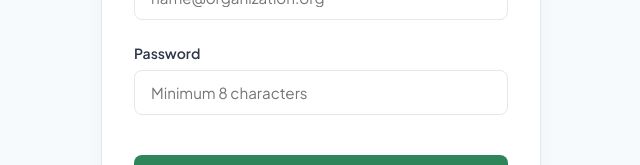
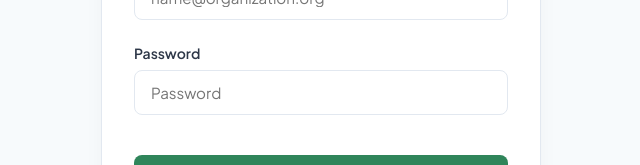
Before and after one commit to kingandrius/Food_Bank_Project_4_Group, a plain HTML site: page frontend/index.html in a window 1280 px wide. Both pictures are taken after typing "name@example.com", "Sample123" into the empty fields and a click on the button "Create Account". Shown: the part 456-621 px from the top of the page, without its empty margins (319-959 px from the left). Drawn offline with Linux system fonts and the light colour scheme.

Commit message:
fix: fixed the password field on login

```diff
--- a/frontend/index.html
+++ b/frontend/index.html
@@ -102,7 +102,7 @@
                 </div>
                 <div class="form-group">
                     <label for="regPassword" class="form-label">Password</label>
-                    <input type="password" id="regPassword" required placeholder="Minimum 8 characters" class="form-input">
+                    <input type="password" id="regPassword" required placeholder="Password" class="form-input">
                 </div>
                 <button type="submit" class="btn btn-primary btn-full">Create Account</button>
             </form>
```
